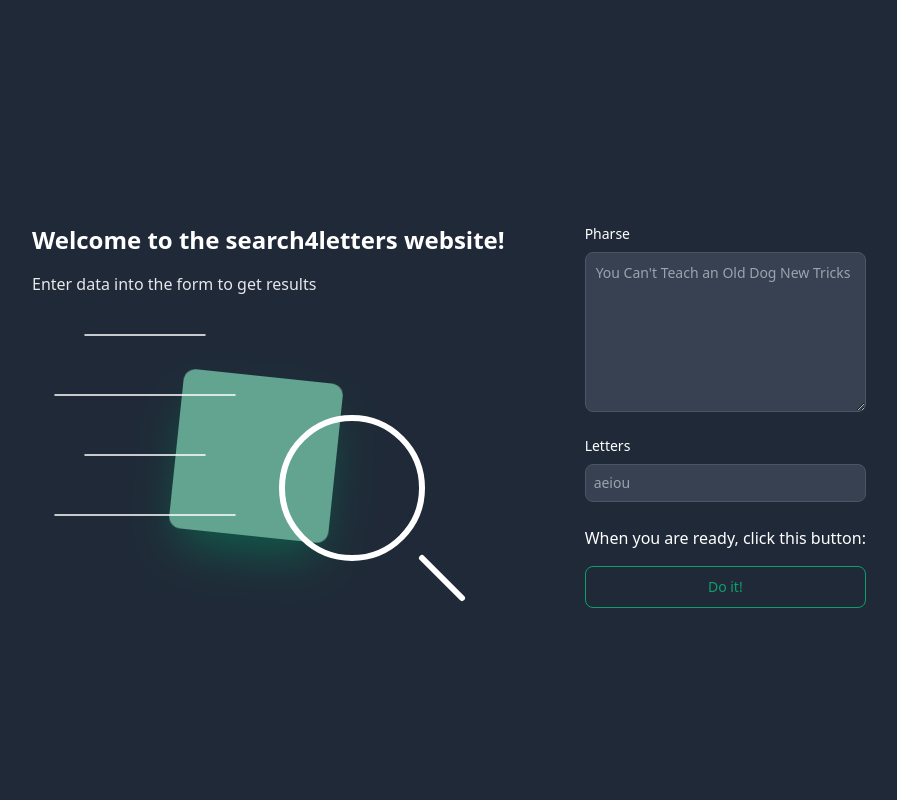
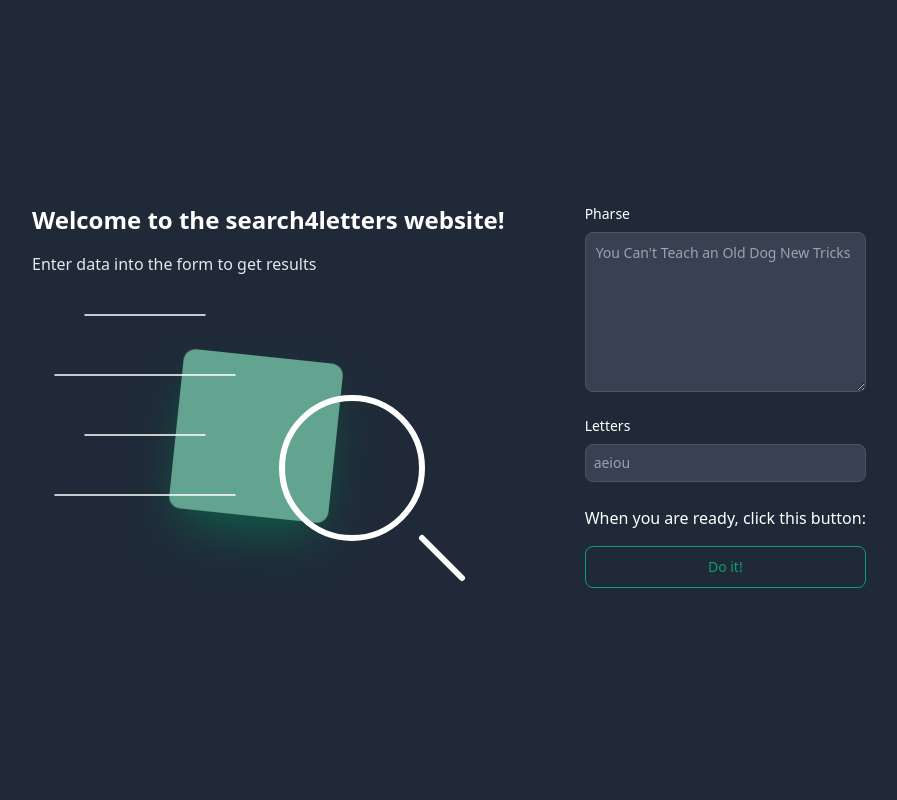
Before and after one commit to numbersanalyst/vsearch4web-ultra, a Flask app: page / in a window 1280 px wide. Shown: the whole page, without its empty margins (191-1088 px from the left). Run offline with Flask 3, Linux system fonts and the light colour scheme; style sheets or scripts are compiled from the project's sources.

Commit message:
Fix problem with items align center

```diff
--- a/templates/base.html
+++ b/templates/base.html
@@ -9,7 +9,7 @@
     <link rel="stylesheet" href="{{url_for('static',filename='dist/css/output.css')}}">
 </head>
 
-<body class="bg-gray-800 flex justify-center items-center">
+<body class="flex justify-center items-center min-h-screen bg-gray-800">
     {% block body %}
 
     {% endblock %}
--- a/templates/entry.html
+++ b/templates/entry.html
@@ -2,7 +2,7 @@
 
 {% block body %}
 
-<div class="flex justify-between gap-20 mt-56">
+<div class="flex justify-between gap-20">
     <div>
         <h2 class="text-white mb-4 text-2xl font-semibold">{{ the_title }}</h2>
         <p class="text-gray-200 mb-12">Enter data into the form to get results</p>
```
